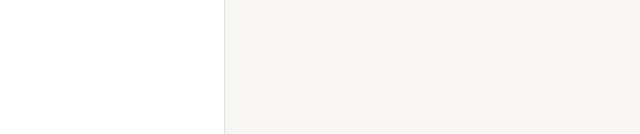
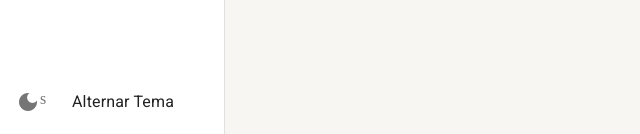
Before and after one commit to leo-ngra/Projeto-Cadastro-Pessoas-Cidades, a React (Create React App) app: page /pagina-inicial in a window 1280 px wide. Shown: the part 666-800 px from the top of the page, without its empty margins (0-640 px from the left). Built offline with nearby package versions, Linux system fonts and the light colour scheme.

Commit message:
feat: Configurado troca de tema dark e light

```diff
--- a/src/shared/components/menu-lateral/index.tsx
+++ b/src/shared/components/menu-lateral/index.tsx
@@ -2,6 +2,7 @@
 import { Box } from "@mui/system"
 import { useMatch, useNavigate, useResolvedPath } from "react-router-dom";
 import { useDrawerContext } from "../../contexts/DrawerContext";
+import { useAppThemeContext } from "../../contexts/ThemeContext";
 
 interface IAppThemeProviderProps {
     children: React.ReactNode;
@@ -41,6 +42,7 @@
     const smDown = useMediaQuery(theme.breakpoints.down('sm'));
 
     const { isDrawerOpen, toggleDrawerOpen, drawerOptions } = useDrawerContext()
+    const { toggleTheme } = useAppThemeContext();
 
     return (
         <>
@@ -63,17 +65,27 @@
 
                     <Box flex={1}>
                         <List component='nav'>
-                            { drawerOptions.map(drawerOptions => (
+                            {drawerOptions.map(drawerOptions => (
                                 <ListItemLink
-                                key={ drawerOptions.path }
-                                icon={ drawerOptions.icon }
-                                to={ drawerOptions.path }
-                                label={ drawerOptions.label }
-                                onClick={ smDown ? toggleDrawerOpen : undefined }
-                            />
+                                    key={drawerOptions.path}
+                                    icon={drawerOptions.icon}
+                                    to={drawerOptions.path}
+                                    label={drawerOptions.label}
+                                    onClick={smDown ? toggleDrawerOpen : undefined}
+                                />
                             ))}
                         </List>
+                    </Box>
 
+                    <Box>
+                        <List component='nav'>
+                            <ListItemButton onClick={toggleTheme}>
+                                <ListItemIcon>
+                                    <Icon>dark_mode</Icon>s
+                                </ListItemIcon>
+                                <ListItemText primary='Alternar Tema' />
+                            </ListItemButton >
+                        </List>
                     </Box>
                 </Box>
             </Drawer>
--- a/src/shared/themes/Dark.ts
+++ b/src/shared/themes/Dark.ts
@@ -3,6 +3,7 @@
 
 export const DarkTheme = createTheme({
    palette: {
+      mode: 'dark',
       primary: {
          main: yellow[700],
          dark: yellow[800],
@@ -18,6 +19,11 @@
       background: {
          paper: '#303134',
          default: '#202124',
+      },
+   },
+   typography: {
+      allVariants: {
+         color: 'white'
       }
    }
 })
```
Lines whose indentation alone changed are shown as unchanged.
